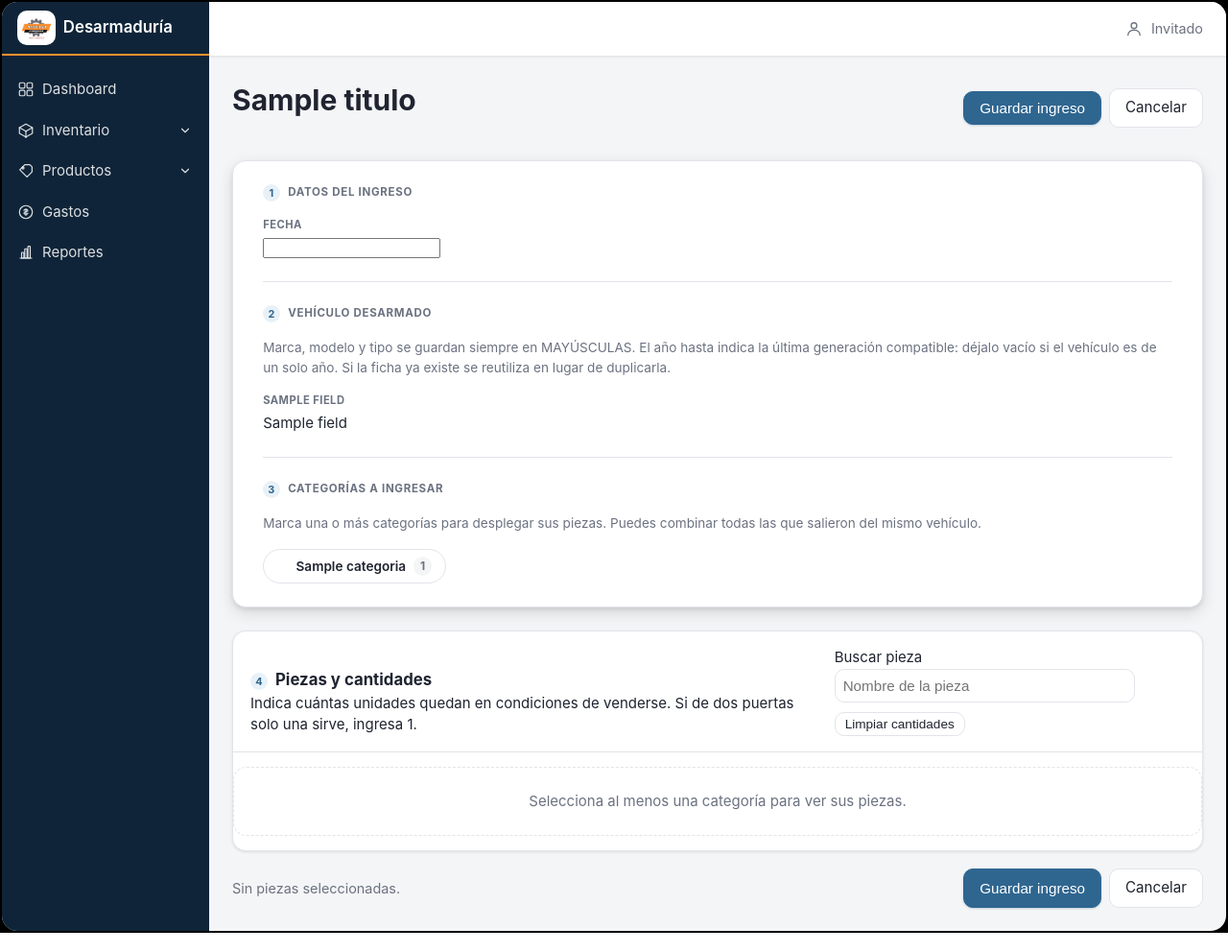
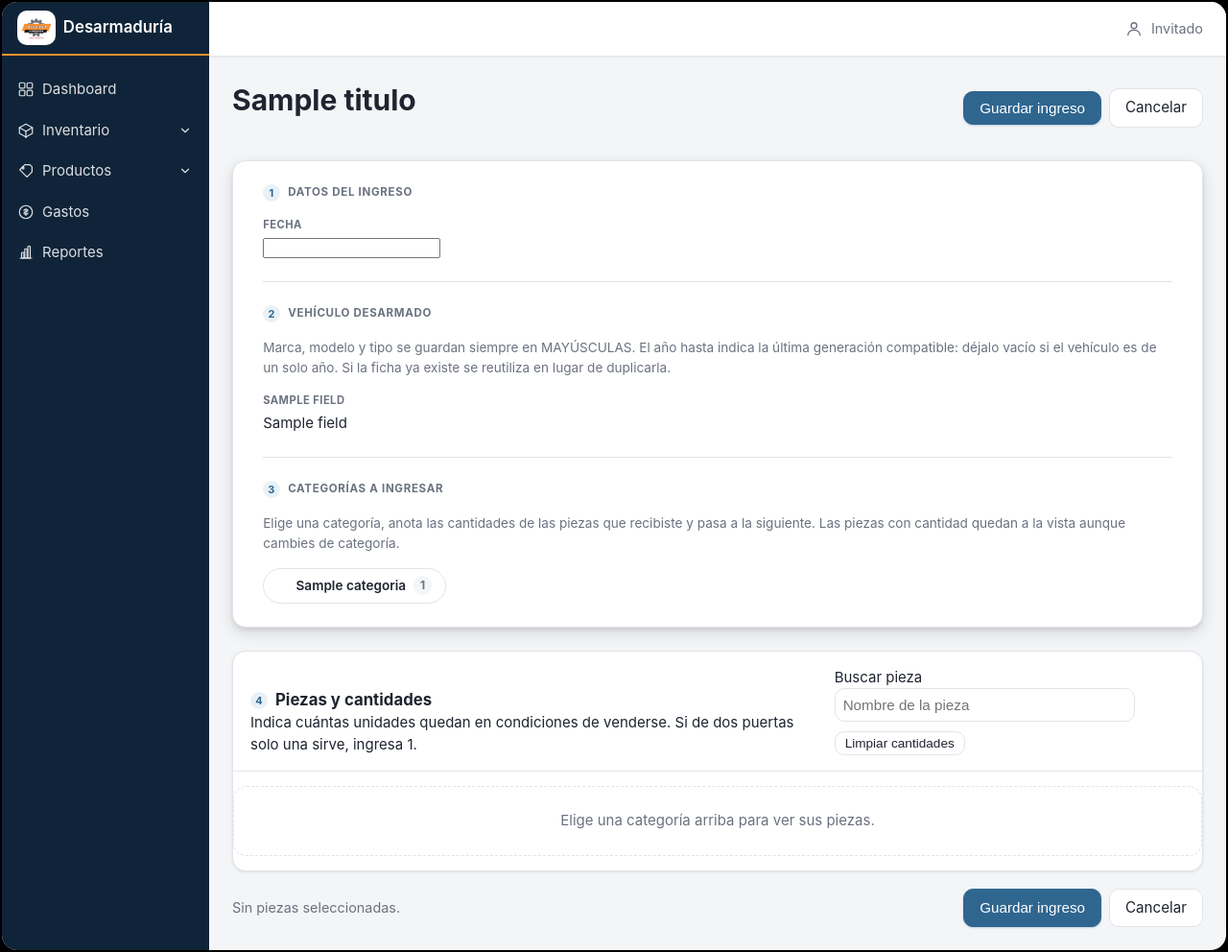
Before and after one commit to Rmoya100/Desarmaduria, a Django app: template inventario/templates/inventario/ingresos/entrada_form.html in a window 1280 px wide. Shown: the whole page at 96% size. Run offline with Django 5.2, Linux system fonts and the light colour scheme; the template is opened without the code that fills it: most values are stand-ins (such as "Sample title", 1, 10 or a date in 2020); form fields are guessed from the names that the template uses.

Commit message:
Ingresos: navegar de a una categoria y ocultar las filas en cero
Sobre el formulario de ingresos de main: marcar una categoria desmarca
las demas y una pieza se ve solo si es de la categoria activa o si ya
tiene cantidad. Asi la tabla muestra limpio lo que estas cargando +
todas las piezas con cantidad de las categorias anteriores. Se quita el
confirm al desmarcar (ya no hace falta: lo cargado no se pierde).

Co-Authored-By: Claude Sonnet 5 <noreply@anthropic.com>

```diff
--- a/inventario/templates/inventario/ingresos/entrada_form.html
+++ b/inventario/templates/inventario/ingresos/entrada_form.html
@@ -96,8 +96,9 @@
                 <span class="form-seccion__paso" aria-hidden="true">3</span>Categorías a ingresar
             </legend>
             <p class="ingreso-ayuda">
-                Marca una o más categorías para desplegar sus piezas. Puedes combinar
-                todas las que salieron del mismo vehículo.
+                Elige una categoría, anota las cantidades de las piezas que
+                recibiste y pasa a la siguiente. Las piezas con cantidad quedan
+                a la vista aunque cambies de categoría.
             </p>
             <div class="ingreso-chips">
                 {% for grupo in grupos %}
@@ -143,7 +144,7 @@
         </div>
 
         <p class="empty-state" data-sin-categorias hidden>
-            Selecciona al menos una categoría para ver sus piezas.
+            Elige una categoría arriba para ver sus piezas.
         </p>
         <p class="empty-state" data-sin-resultados hidden>
             Ninguna pieza coincide con la búsqueda.
--- a/static/js/ingresos.js
+++ b/static/js/ingresos.js
@@ -89,8 +89,12 @@
             var coincidencias = 0;
 
             filasGrupo.forEach(function (fila) {
+                // Se ve si es de la categoria activa O si ya tiene una
+                // cantidad anotada: asi lo cargado no desaparece al cambiar
+                // de categoria y lo que quedo en cero se oculta.
+                var vigente = activo || cantidadDe(fila) > 0;
                 var coincide =
-                    activo &&
+                    vigente &&
                     (!termino ||
                         normalizar(fila.getAttribute("data-nombre")).indexOf(termino) !==
                             -1);
@@ -123,37 +127,17 @@
             });
     }
 
-    function tieneCantidades(grupo) {
-        return Array.prototype.slice
-            .call(grupo.querySelectorAll("[data-pieza]"))
-            .some(function (fila) {
-                return cantidadDe(fila) > 0;
-            });
-    }
-
-    function grupoDe(valor) {
-        for (var i = 0; i < grupos.length; i += 1) {
-            if (grupos[i].getAttribute("data-grupo") === valor) {
-                return grupos[i];
-            }
-        }
-        return null;
-    }
-
+    // Se navega de a una categoria: marcar una desmarca las demas. Lo que ya
+    // tenga cantidad sigue a la vista aunque su categoria quede sin marcar
+    // (ver aplicarFiltros), asi que no hace falta preguntar antes de cambiar.
     categorias.forEach(function (checkbox) {
         checkbox.addEventListener("change", function () {
-            var grupo = grupoDe(checkbox.value);
-            if (grupo && !checkbox.checked && tieneCantidades(grupo)) {
-                // Un input oculto seguiria enviandose: o se limpia o la
-                // categoria se vuelve a marcar. Se pregunta antes de borrar.
-                var confirmado = window.confirm(
-                    "Esa categoría tiene cantidades anotadas. ¿Quitarlas del ingreso?"
-                );
-                if (!confirmado) {
-                    checkbox.checked = true;
-                    return;
-                }
-                limpiarGrupo(grupo);
+            if (checkbox.checked) {
+                categorias.forEach(function (otro) {
+                    if (otro !== checkbox) {
+                        otro.checked = false;
+                    }
+                });
             }
             aplicarFiltros();
             actualizarResumen();
@@ -184,6 +168,15 @@
         }
     });
 
+    // Al confirmar la cantidad (blur / Enter): si quedo en cero y su categoria
+    // no esta activa, la fila se oculta; si quedo > 0 se mantiene aunque
+    // cambies de categoria.
+    panel.addEventListener("change", function (evento) {
+        if (evento.target.matches("[data-cantidad]")) {
+            aplicarFiltros();
+        }
+    });
+
     formulario.addEventListener("submit", function () {
         // Son dos: el de la cabecera (asociado por el atributo `form`) y el
         // del pie. Hay que bloquear ambos para evitar el doble envio.
```
